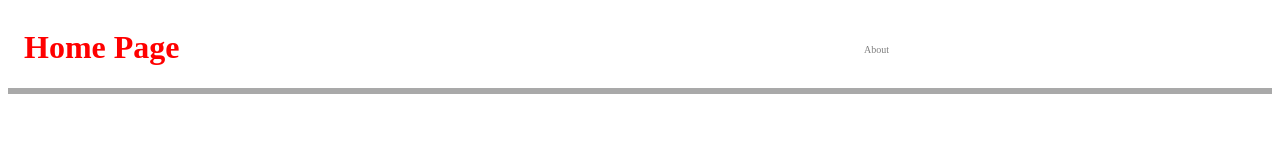
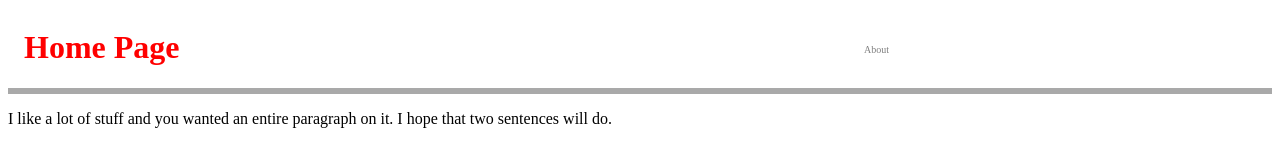
Before and after one commit to trescara/gitcollab2, a plain HTML site: page app/index.html in a window 1280 px wide. Drawn offline with Linux system fonts and the light colour scheme.

Commit message:
Added paragraph on stuff I like to the index.html

```diff
--- a/app/index.html
+++ b/app/index.html
@@ -12,5 +12,6 @@
         <a href="about.html">About</a>
       </nav>
     </header>
+    <p>I like a lot of stuff and you wanted an entire paragraph on it. I hope that two sentences will do.</p>
   </body>
 </html>
```
